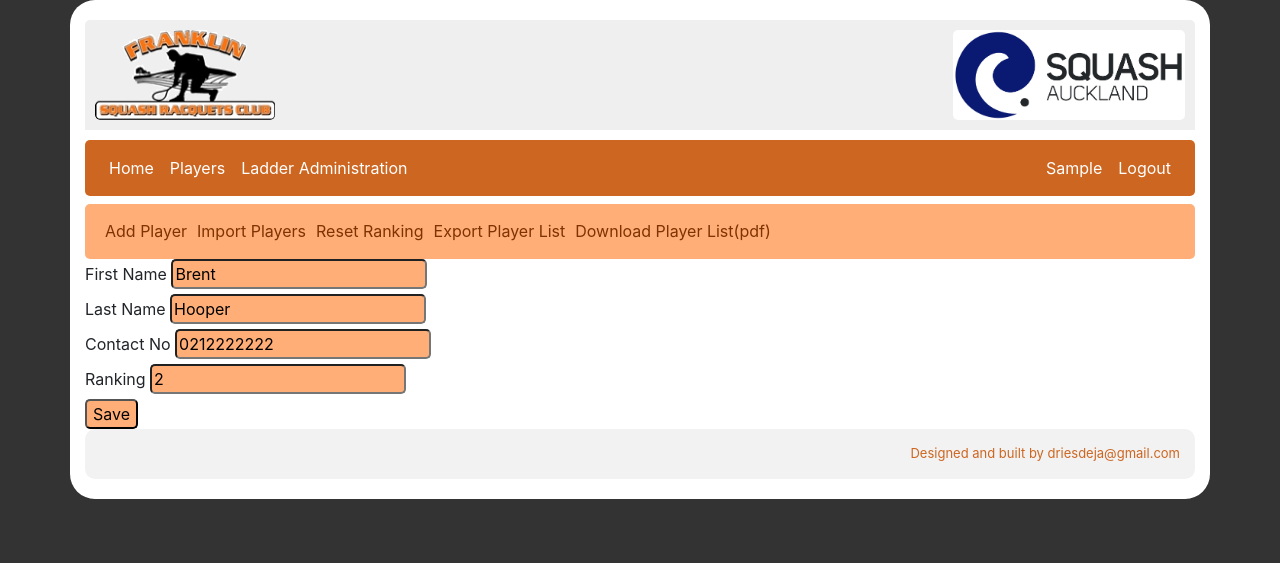
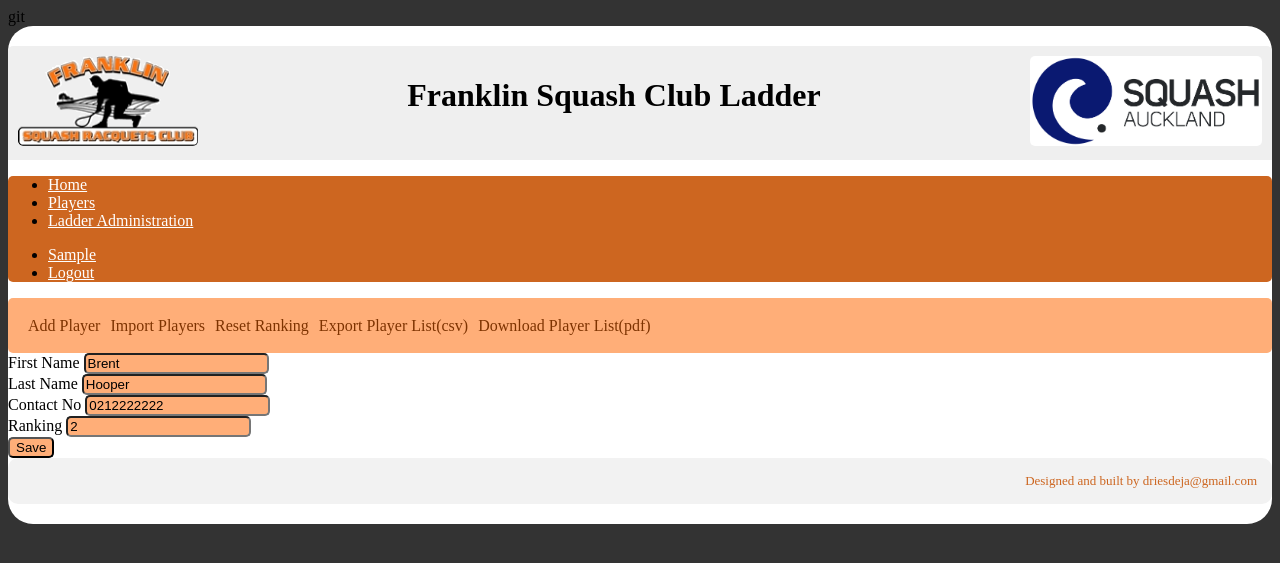
Before and after one commit to driesdeja/ladder, a Django app: page /players/player/2 in a window 1280 px wide. Shown: the top 563 px of the page. Run offline with Django 3.2, Linux system fonts and the light colour scheme; the visitor is signed in with stand-in values (Sample User, id 1); data comes from the database, SQL or seed files in the repository; some libraries are stand-ins or nearby versions.

Commit message:
Minor visual tweak to the header, and moved the images back to the images folder

```diff
--- a/players/templates/players/base.html
+++ b/players/templates/players/base.html
@@ -5,7 +5,7 @@
     <title>Ladder App</title>
     <meta charset="utf-8">
     <meta name="viewport" content="width=device-width, initial-scale=1">
-    <link rel="stylesheet" type="text/css" href="{% static 'bootstrap/css/bootstrap.css' %}">
+    git
     <!-- main.css loaded from static -->
     <link rel="stylesheet" type="text/css" href="{% static 'players/main.css' %}">
     <link rel="stylesheet" href="{% static 'players/scheduling.css' %}">
--- a/players/templates/players/header.html
+++ b/players/templates/players/header.html
@@ -1,9 +1,10 @@
 {% load static %}
 <header>
     <a href="/">
-        <img src="{% static 'images/../../../media/images/franklin_logo.png' %}" width="180" height="90" alt="Franklin Squash Club">
+        <img src="{% static 'images/franklin_logo.png' %}" width="180" height="90" alt="Franklin Squash Club">
     </a>
+    <h1>Franklin Squash Club Ladder</h1>
     <a href="http://www.squashauckland.org.nz/" target="_blank">
-        <img src="{% static 'images/../../../media/images/squash_auckland.png' %}" width="232" height="90" alt="Squash Auckland">
+        <img src="{% static 'images/squash_auckland.png' %}" width="232" height="90" alt="Squash Auckland">
     </a>
 </header>
--- a/players/templates/players/player_nav.html
+++ b/players/templates/players/player_nav.html
@@ -2,6 +2,6 @@
     <a href="{% url 'create-player' %}">Add Player</a>
     <a href="{% url 'import-players' %}">Import Players</a>
     <a href="{% url 'reset-rankings' %}">Reset Ranking</a>
-    <a href="{% url 'export-players' %}">Export Player List</a>
+    <a href="{% url 'export-players' %}">Export Player List(csv)</a>
     <a href="{% url 'download-players' %}">Download Player List(pdf)</a>
 </div>
```
Also changed, not shown: players/static/images/franklin_logo.png (added), players/static/images/squash_auckland.png (added).
